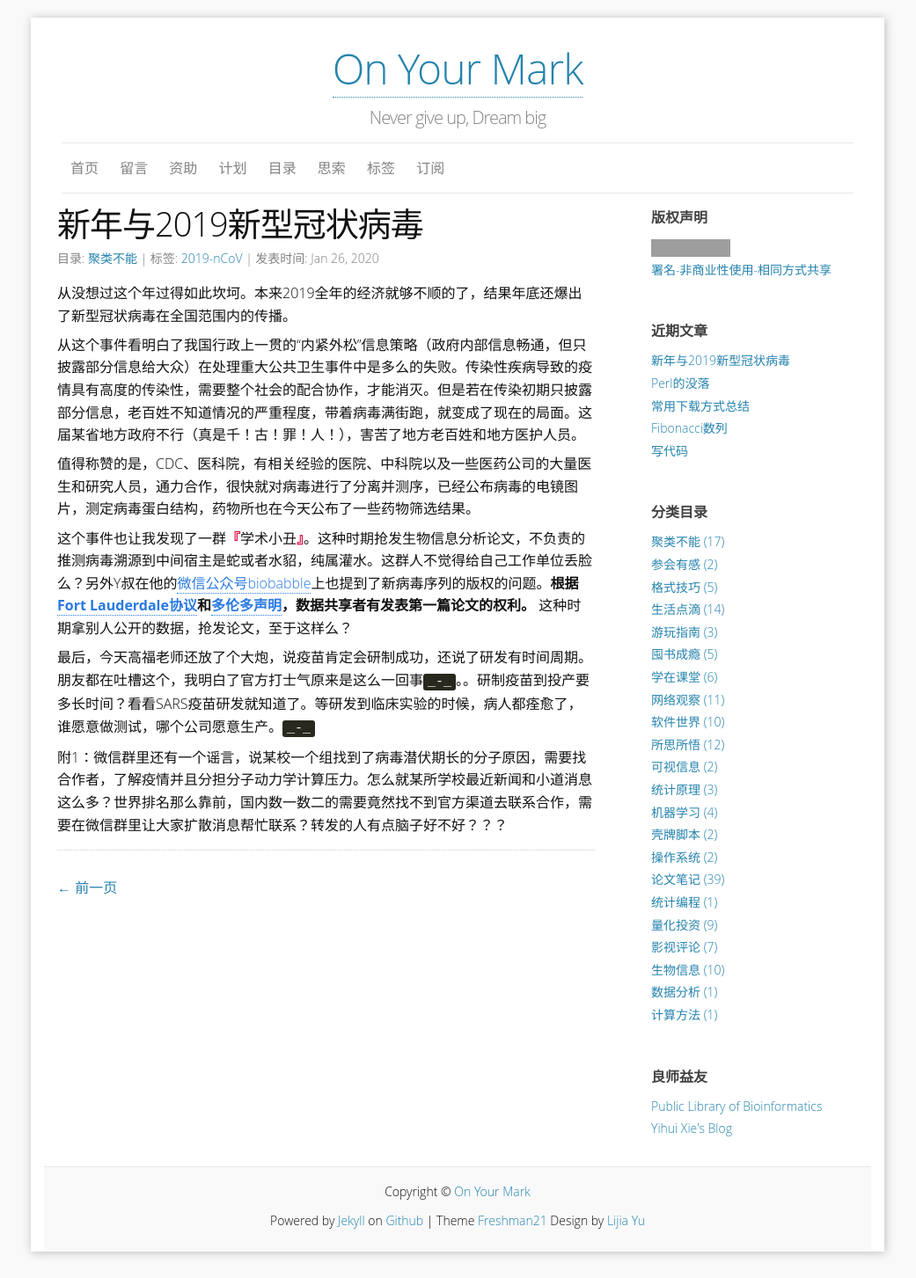
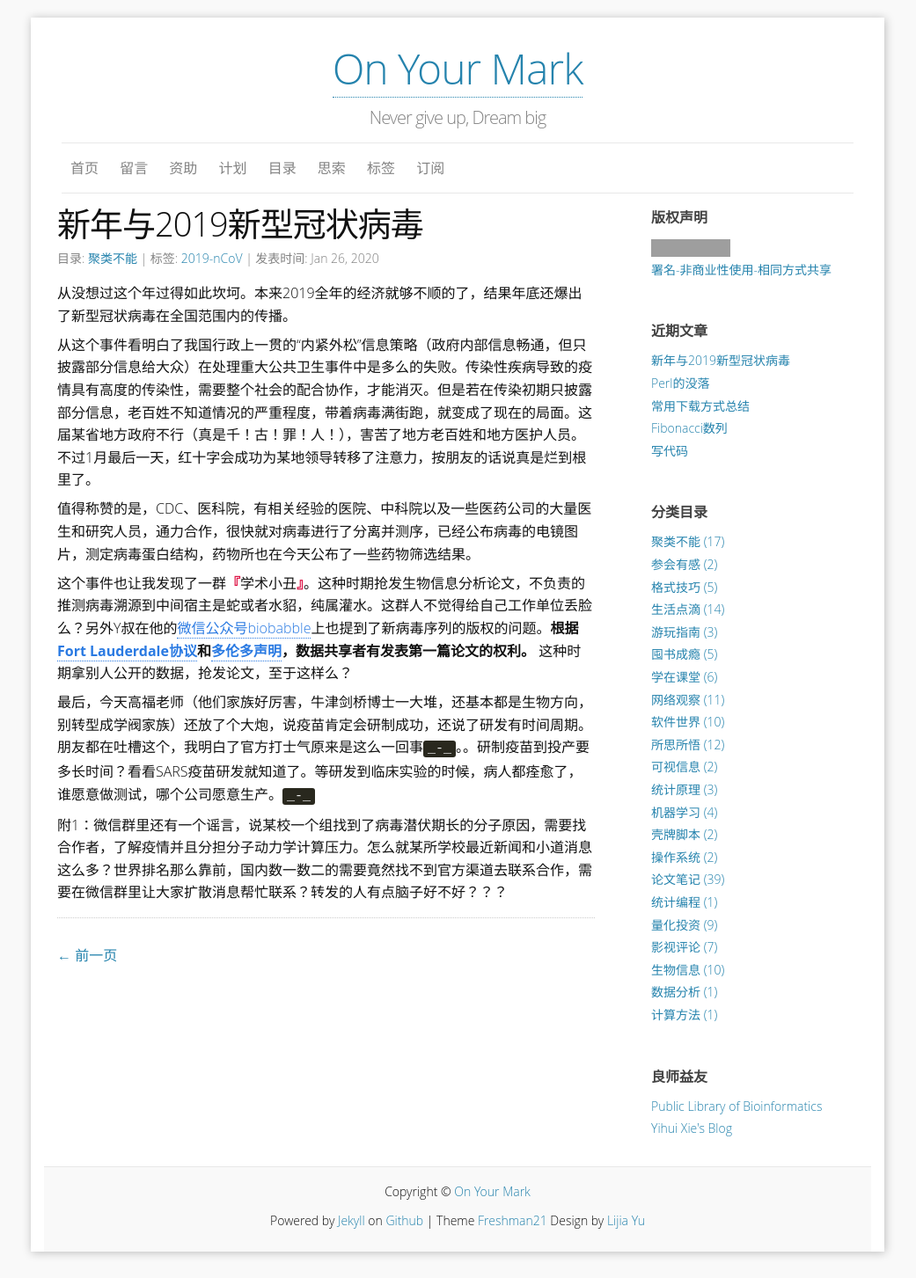
Before and after one commit to yulijia/cn, a Jekyll site: the page built from _posts/2020-01-26-Chinese-New-Year-and-2019-Novel-Coronavirus-infection.md, in a window 1280 px wide. Shown: the whole page at 88% size, without its empty margins (120-1161 px from the left). Built offline with Jekyll 4.4.1, drawn with Linux system fonts in a browser that asks for light colours; comment, search, counter and statistics services are not loaded; grey boxes are pictures that could not be loaded.

Commit message:
update content

```diff
--- a/_posts/2020-01-26-Chinese-New-Year-and-2019-Novel-Coronavirus-infection.md
+++ b/_posts/2020-01-26-Chinese-New-Year-and-2019-Novel-Coronavirus-infection.md
@@ -10,12 +10,12 @@ tags:
 
 从没想过这个年过得如此坎坷。本来2019全年的经济就够不顺的了，结果年底还爆出了新型冠状病毒在全国范围内的传播。
 
-从这个事件看明白了我国行政上一贯的“内紧外松”信息策略（政府内部信息畅通，但只披露部分信息给大众）在处理重大公共卫生事件中是多么的失败。传染性疾病导致的疫情具有高度的传染性，需要整个社会的配合协作，才能消灭。但是若在传染初期只披露部分信息，老百姓不知道情况的严重程度，带着病毒满街跑，就变成了现在的局面。这届某省地方政府不行（真是千！古！罪！人！），害苦了地方老百姓和地方医护人员。
+从这个事件看明白了我国行政上一贯的“内紧外松”信息策略（政府内部信息畅通，但只披露部分信息给大众）在处理重大公共卫生事件中是多么的失败。传染性疾病导致的疫情具有高度的传染性，需要整个社会的配合协作，才能消灭。但是若在传染初期只披露部分信息，老百姓不知道情况的严重程度，带着病毒满街跑，就变成了现在的局面。这届某省地方政府不行（真是千！古！罪！人！），害苦了地方老百姓和地方医护人员。不过1月最后一天，红十字会成功为某地领导转移了注意力，按朋友的话说真是烂到根里了。
 
 值得称赞的是，CDC、医科院，有相关经验的医院、中科院以及一些医药公司的大量医生和研究人员，通力合作，很快就对病毒进行了分离并测序，已经公布病毒的电镜图片，测定病毒蛋白结构，药物所也在今天公布了一些药物筛选结果。
 
 这个事件也让我发现了一群<q>学术小丑</q>。这种时期抢发生物信息分析论文，不负责的推测病毒溯源到中间宿主是蛇或者水貂，纯属灌水。这群人不觉得给自己工作单位丢脸么？另外Y叔在他的[微信公众号biobabble](https://mp.weixin.qq.com/s/1ydwtadMAIyjqNxWwgO7wA)上也提到了新病毒序列的版权的问题。**根据[Fort Lauderdale协议](https://en.wikipedia.org/wiki/Fort_Lauderdale_Agreement)和[多伦多声明](https://www.genome.gov/27533540/2009-news-feature-prepublication-data-sharing-the-toronto-statement)，数据共享者有发表第一篇论文的权利。** 这种时期拿别人公开的数据，抢发论文，至于这样么？
 
-最后，今天高福老师还放了个大炮，说疫苗肯定会研制成功，还说了研发有时间周期。朋友都在吐槽这个，我明白了官方打士气原来是这么一回事<code>_-_</code>。。研制疫苗到投产要多长时间？看看SARS疫苗研发就知道了。等研发到临床实验的时候，病人都痊愈了，谁愿意做测试，哪个公司愿意生产。<code>_-_</code>
+最后，今天高福老师（他们家族好厉害，牛津剑桥博士一大堆，还基本都是生物方向，别转型成学阀家族）还放了个大炮，说疫苗肯定会研制成功，还说了研发有时间周期。朋友都在吐槽这个，我明白了官方打士气原来是这么一回事<code>_-_</code>。。研制疫苗到投产要多长时间？看看SARS疫苗研发就知道了。等研发到临床实验的时候，病人都痊愈了，谁愿意做测试，哪个公司愿意生产。<code>_-_</code>
 
 附1：微信群里还有一个谣言，说某校一个组找到了病毒潜伏期长的分子原因，需要找合作者，了解疫情并且分担分子动力学计算压力。怎么就某所学校最近新闻和小道消息这么多？世界排名那么靠前，国内数一数二的需要竟然找不到官方渠道去联系合作，需要在微信群里让大家扩散消息帮忙联系？转发的人有点脑子好不好？？？
```
